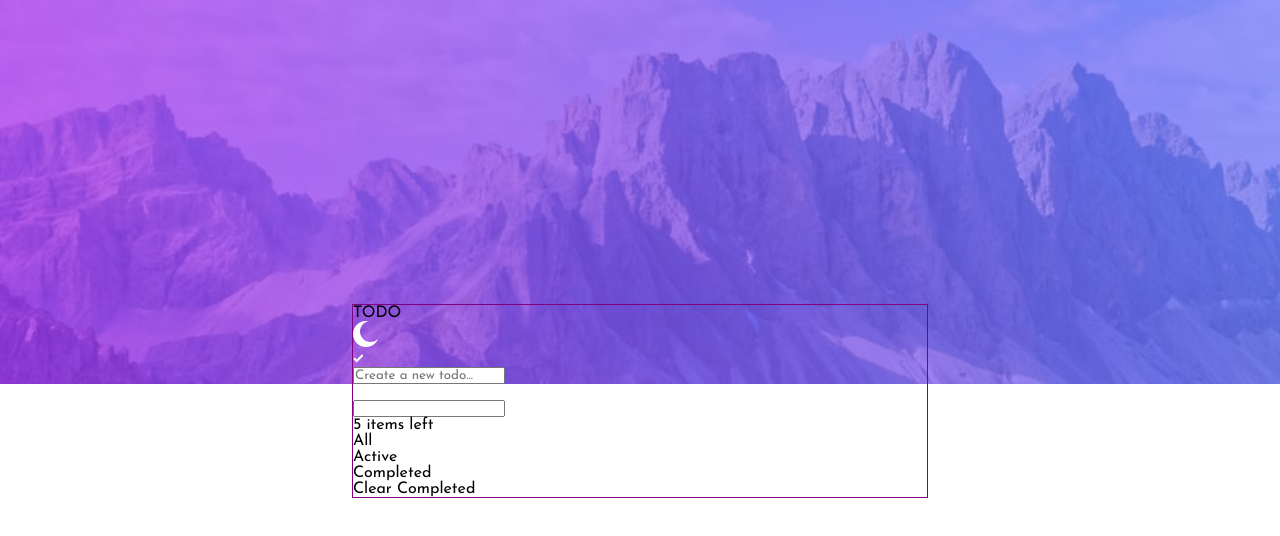
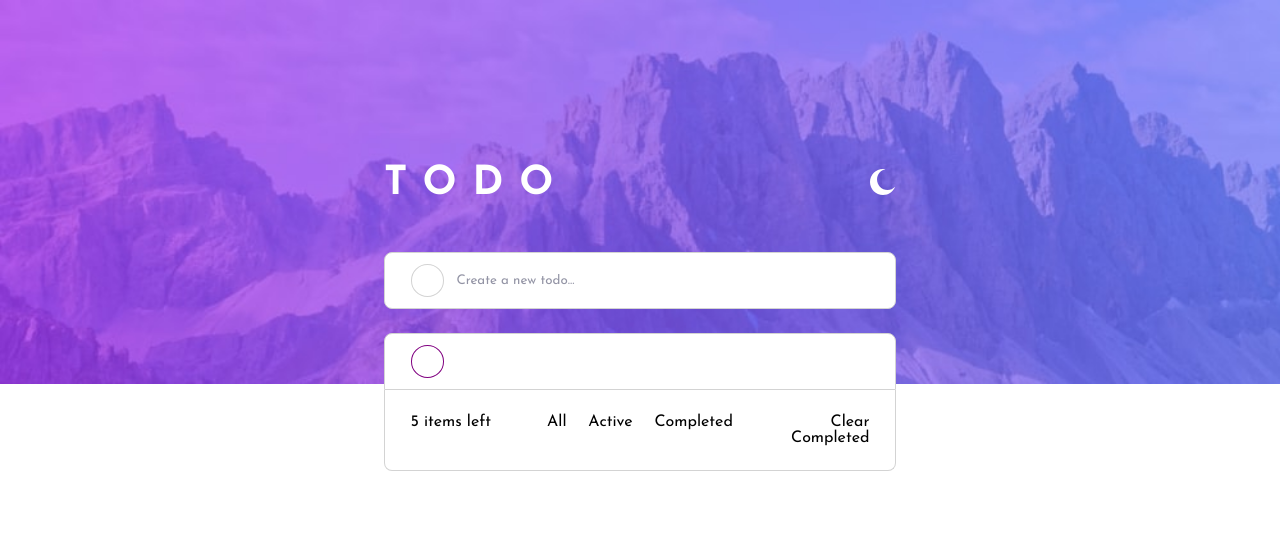
Before and after one commit to 0laolu/Todo-App, a plain HTML site: page index.html in a window 1280 px wide. Drawn offline with Linux system fonts and the light colour scheme.

Commit message:
finish setting up style for light mode: desktop view

```diff
--- a/index.html
+++ b/index.html
@@ -20,7 +20,7 @@
                 <section class="todo-section">  <!-- set position to absolute and be positioned relatively to todo-section__wrapper -->
         <!-- Todo Header-->
                     <div class="todo-section__header">
-                        <div class="logo">TODO</div>
+                        <h4 class="logo">TODO</h4>
                         <div class="toggle-appearance-btn">
                             <img src="images/icon-moon.svg" alt="Change Apperance">
                         </div>
@@ -29,7 +29,7 @@
                     <div class="todo-section__entry">
                         <div class="entry-field">
                             <div class="checkbox">
-                                <img src="images/icon-check.svg" alt="check mark">
+                                <img src="images/icon-check.svg" alt="check mark" class="check-mark">
                             </div>
                             <div class="input-field">
                                 <input type="text" placeholder="Create a new todo...">
@@ -40,7 +40,7 @@
                     <div class="todo-section__list">
                         <div class="list-field">
                             <div class="checkbox">
-                                <img src="images/icon-check.svg" alt="check mark">
+                                <img src="images/icon-check.svg" alt="check mark" class="check-mark">
                             </div>
                             <div class="input-field">
                                 <input type="text">
@@ -50,6 +50,7 @@
 
         <!-- Todo Status -->
                     <div class="todo-section__status">
+                        <div class="status-wrapper">
                             <div class="items-left">
                                 <p>5 items left</p>
                             </div>
@@ -66,6 +67,7 @@
                                 <p>Clear Completed</p>
                             </div>
                         </div>
+                    </div>
 
                 </section>
             </div>
--- a/style.css
+++ b/style.css
@@ -26,16 +26,129 @@ body {
 }
 
 .todo-section__wrapper {
-    width: 45%;
-    padding: 2rem;
+    width: 40%;
+    padding: 2rem;  /* general */
     margin-inline: auto;
-    position: relative;
+    position: relative; /* general */
 }
 
 .todo-section {
+    width: 100%;    /* general */
+    position: absolute;     /* general */
+    left: 0;    /* general */
+    top: -220px;
+}
+
+.todo-section__header {
+    display: flex;      /* general */
+    justify-content: space-between;     /* general */
+    align-items: center;    /* general */
+    margin-bottom: 3rem;
+}
+
+.todo-section__header h4 {
+    color: white;   /* general */
+    letter-spacing: 1rem;
+    font-family: 'Josefin Sans', sans-serif;    /* general */
+    font-size: 2.5rem;
+    font-weight: 700;   /* general */
+}
+
+.toggle-appearance-btn {
+    cursor: pointer;    /* general */
+}
+
+.todo-section__entry {
+    border: 1px solid lightgrey;
+    background-color: white;    /* general */
+    border-radius: 8px;
+}
+
+.todo-section .entry-field, .todo-section .list-field {
+    /* border: 1px solid lightgrey; */
+    display: flex;      /* general */
+    justify-content: space-between;     /* general */
+    align-items: center;
+    width: 90%;
+    padding: 0.7rem 0;      /* general */
+    margin-inline: auto;    /* general */
+}
+
+.entry-field .checkbox {
+    border: 1px solid lightgrey;
+    padding: 0.45rem 0.5rem;    /* general */
+    border-radius: 50%;     /* general */
+    cursor: pointer;    /* general */
+}
+
+.entry-field .checkbox.checked {
+    background-color: lightgrey;
+    padding: 0.45rem 0.5rem 0.4rem;  /* general */
+}
+
+.checkbox img.check-mark {
+    width: 15px;    /* general */
+    max-width: 100%;    /* general */
+    height: auto;   /* general */
+}
+
+.entry-field .input-field, .list-field .input-field {
+    width: 90%;
+}
+
+.entry-field .input-field input, .list-field .input-field input{
+    width: 100%;    /* general */
+    padding: 0.55rem 0;     /* general */
+    border: none;   /* general */
+    outline: none;  /* general */
+}
+
+::placeholder {
+    color: hsl(236, 9%, 61%);   /* general */
+}
+
+.todo-section__list {
+    background-color: white;    /* general */
+    margin-top: 1.5rem;     /* general */
+    border: 1px solid lightgrey;
+    border-radius: 8px 8px 0 0;
+}
+
+.list-field .checkbox {
     border: 1px solid purple;
-    width: 100%;
-    position: absolute;
-    left: 0;
-    top: -80px;
+    padding: 0.45rem 0.5rem;    /* general */
+    border-radius: 100%;     /* general */
+    cursor: pointer;    /* general */
 }
+
+.list-field .checkbox.checked {
+    background-color: purple;
+    padding: 0.45rem 0.5rem 0.4rem;  /* general */
+}
+
+.todo-section__status {
+    border: 1px solid lightgrey;
+    border-top: none;
+    padding: 1.5rem 0;
+    border-radius: 0 0 8px 8px;
+}
+
+.status-wrapper {
+    display: grid;  /* general */
+    grid-template-columns: 1fr 2fr 1fr;     /* general */
+    width: 90%;
+    margin-inline: auto;    /* general */
+}
+
+.status-wrapper p {
+    cursor: pointer;    /* general */
+}
+
+.list-preference .content-wrapper {
+    display: flex;  /* general */
+    justify-content: space-evenly;  /* general */
+}
+
+.clear-completed-btn {
+    text-align: end;  /* general */
+}
```
Lines whose indentation alone changed are shown as unchanged.
